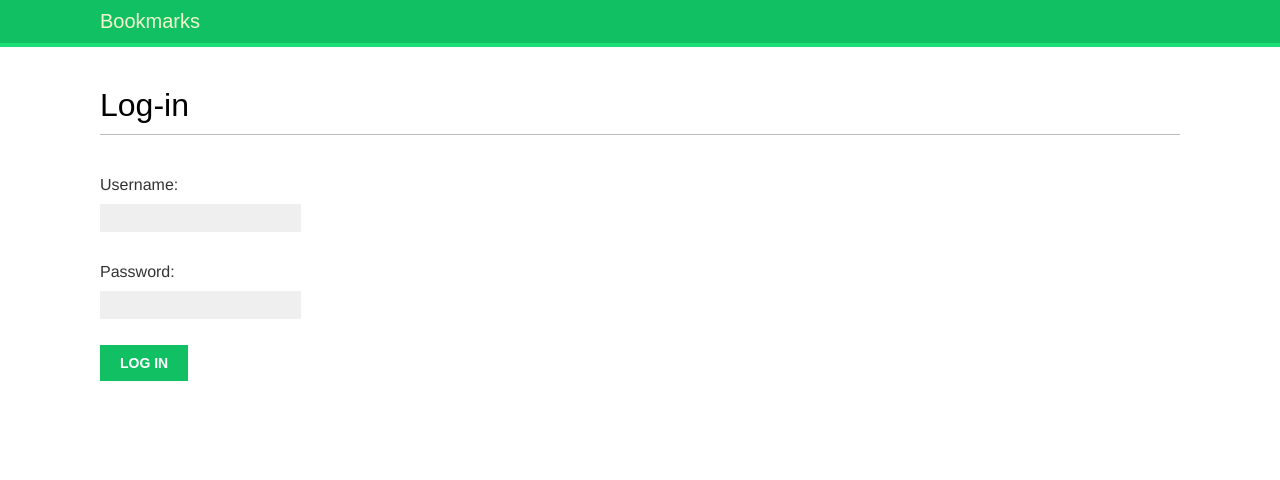
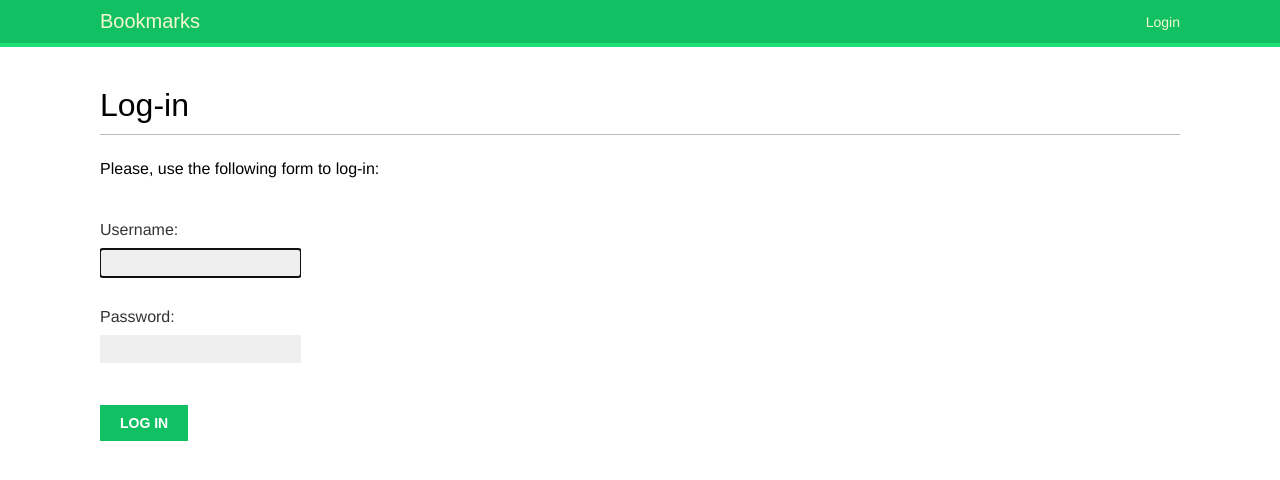
Before and after one commit to jafarjalilov/Bookmarks, a Django app: page /account/login/ in a window 1280 px wide. Shown: the top 480 px of the page. Run offline with Django 3.2, Linux system fonts and the light colour scheme; some web fonts are replaced.

Commit message:
Login, Logout functionalities

```diff
--- a/account/urls.py
+++ b/account/urls.py
@@ -1,6 +1,10 @@
 from django.urls import path
+from django.contrib.auth import views as auth_views
 from . import views
 
 urlpatterns = [
-    path('login/', views.user_login, name='login')
+    # path('login/', views.user_login, name='login'),
+    path('login/', auth_views.LoginView.as_view(), name='login'),
+    path('logout/', auth_views.LogoutView.as_view(), name='logout'),
+    path('', views.dashboard, name='dashboard'),
 ]
--- a/account/views.py
+++ b/account/views.py
@@ -1,25 +1,30 @@
 from django.shortcuts import render
 from django.http import HttpResponse
 from django.contrib.auth import authenticate, login
+from django.contrib.auth.decorators import login_required
 from .forms import LoginForm
 
 # Create your views here.
 
-def user_login(request):
-    if request.method == 'POST':
-        form = LoginForm(request.POST)
-        if form.is_valid():
-            cd = form.cleaned_data
-            user = authenticate(request, username=cd['username'], password=cd['password'])
+# def user_login(request):
+#     if request.method == 'POST':
+#         form = LoginForm(request.POST)
+#         if form.is_valid():
+#             cd = form.cleaned_data
+#             user = authenticate(request, username=cd['username'], password=cd['password'])
 
-            if user is not None:
-                if user.is_active:
-                    login(request, user)
-                    return HttpResponse('Authenticated succesfully')
-                else:
-                    return HttpResponse('Disabled account')
-            else:
-                return HttpResponse('Invalid login')
-    else:
-        form = LoginForm()
-    return render(request, 'account/login.html', {'form': form})
+#             if user is not None:
+#                 if user.is_active:
+#                     login(request, user)
+#                     return HttpResponse('Authenticated succesfully')
+#                 else:
+#                     return HttpResponse('Disabled account')
+#             else:
+#                 return HttpResponse('Invalid login')
+#     else:
+#         form = LoginForm()
+#     return render(request, 'account/login.html', {'form': form})
+
+@login_required
+def dashboard(request):
+    return render(request, 'account/dashboard.html', {'section': 'dashboard'})
--- a/config/settings.py
+++ b/config/settings.py
@@ -125,3 +125,7 @@ STATIC_URL = '/static/'
 # https://docs.djangoproject.com/en/3.2/ref/settings/#default-auto-field
 
 DEFAULT_AUTO_FIELD = 'django.db.models.BigAutoField'
+
+LOGIN_REDIRECT_URL = 'dashboard'
+LOGIN_URL = 'login'
+LOGIN_OUT = 'logout'
--- a/templates/base.html
+++ b/templates/base.html
@@ -6,12 +6,26 @@
     <meta http-equiv="X-UA-Compatible" content="IE=edge">
     <meta name="viewport" content="width=device-width, initial-scale=1.0">
     <title>{% block title %}{% endblock title %}</title>
-    <link rel="stylesheet" href="{% static 'account/static/css/base.css' %}">
+    <link rel="stylesheet" type="text/css" href="{% static 'base.css' %}">
 </head>
 <body>
     <div id="header">
-        <span class="logo">
-            Bookmarks
+        <span class="logo"><a href="{% url 'dashboard' %}">Bookmarks</a></span>
+        {% if request.user.is_authenticated %}
+            <ul class="menu">
+                <li {% if section == "dashboard" %} class="selected" {% endif%} ><a href="{% url 'dashboard' %}">My dashboard</a></li>
+                <li {% if section == "images" %} class="selected" {% endif%} ><a href="#">Images</a></li>
+                <li {% if section == "people" %} class="selected" {% endif%} ><a href="#">People</a></li>
+            </ul>
+        {% endif %}
+
+        <span class="user">
+            {% if request.user.is_authenticated %}
+            Hello {{ request.user.first_name }},
+                <a href="{% url 'logout' %}">Logout</a>
+            {% else %}
+                <a href="{% url 'login' %}">Login</a>
+            {% endif %}
         </span>
     </div>
     <div id="content">
--- /dev/null
+++ b/templates/registration/login.html
@@ -0,0 +1,20 @@
+{% extends 'base.html' %}
+
+{% block title %}Log-in{% endblock title %}
+
+{% block content %}
+    <h1>Log-in</h1>
+    {% if form.errors %}
+        <p>Your username and password didn't match. Please try again.</p>
+    {% else %}
+        <p>Please, use the following form to log-in:</p>
+    {% endif %}
+    <div class="login-form">
+        <form action="{% url 'login' %}" method="post">
+            {% csrf_token %}
+            {{ form.as_p }}
+            <p><input type="hidden" name="next" value="{{ next }}"></p>
+            <p><input type="submit" value="Log in"></p>
+        </form>
+    </div>
+{% endblock content %}
```
Also changed, not shown: templates/account/dashboard.html (added, +8 -0 lines), templates/registration/logged_out.html (added, +11 -0 lines), account/static/base.css (renamed from account/static/css/base.css), db.sqlite3.
